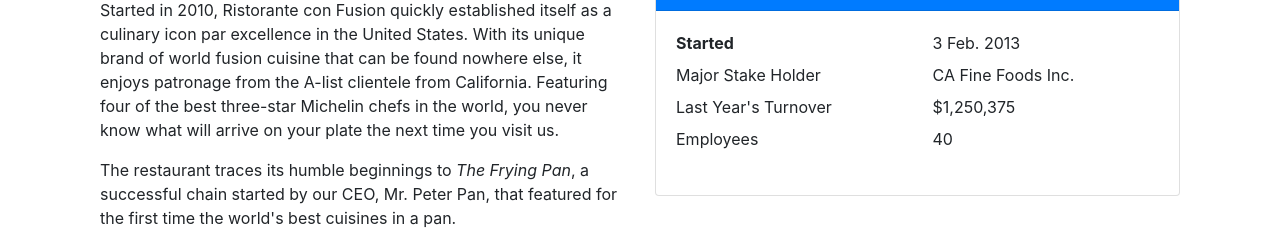
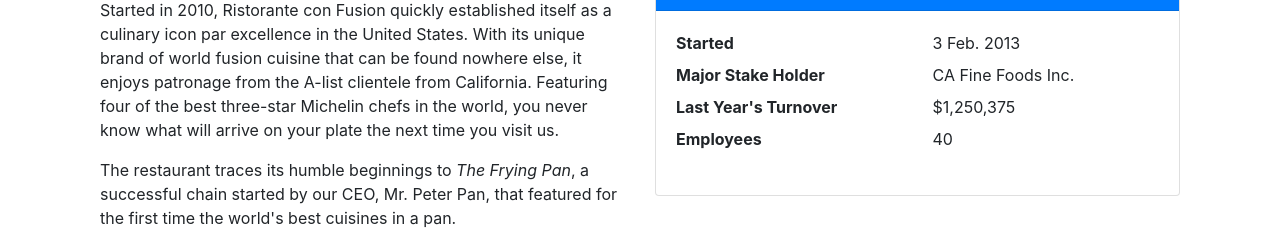
Before and after one commit to Salman-Shaikh17/btstrp-site, a website: page aboutus.html in a window 1280 px wide. Shown: the part 563-800 px from the top of the page. Drawn offline with nearby package versions, Linux system fonts and the light colour scheme.

Commit message:
Fixed the dt application for the aboutus card

```diff
--- a/aboutus.html
+++ b/aboutus.html
@@ -73,11 +73,11 @@
                             <dl class="row">
                                 <dt class="col-6">Started</dt>
                                 <dd class="col-6">3 Feb. 2013</dd>
-                                <dd class="col-6">Major Stake Holder</dd>
+                                <dt class="col-6">Major Stake Holder</dt>
                                 <dd class="col-6">CA Fine Foods Inc.</dd>
-                                <dd class="col-6">Last Year's Turnover</dd>
+                                <dt class="col-6">Last Year's Turnover</dt>
                                 <dd class="col-6">$1,250,375</dd>
-                                <dd class="col-6">Employees</dd>
+                                <dt class="col-6">Employees</dt>
                                 <dd class="col-6">40</dd>
                             </dl>
                         </div>
```
